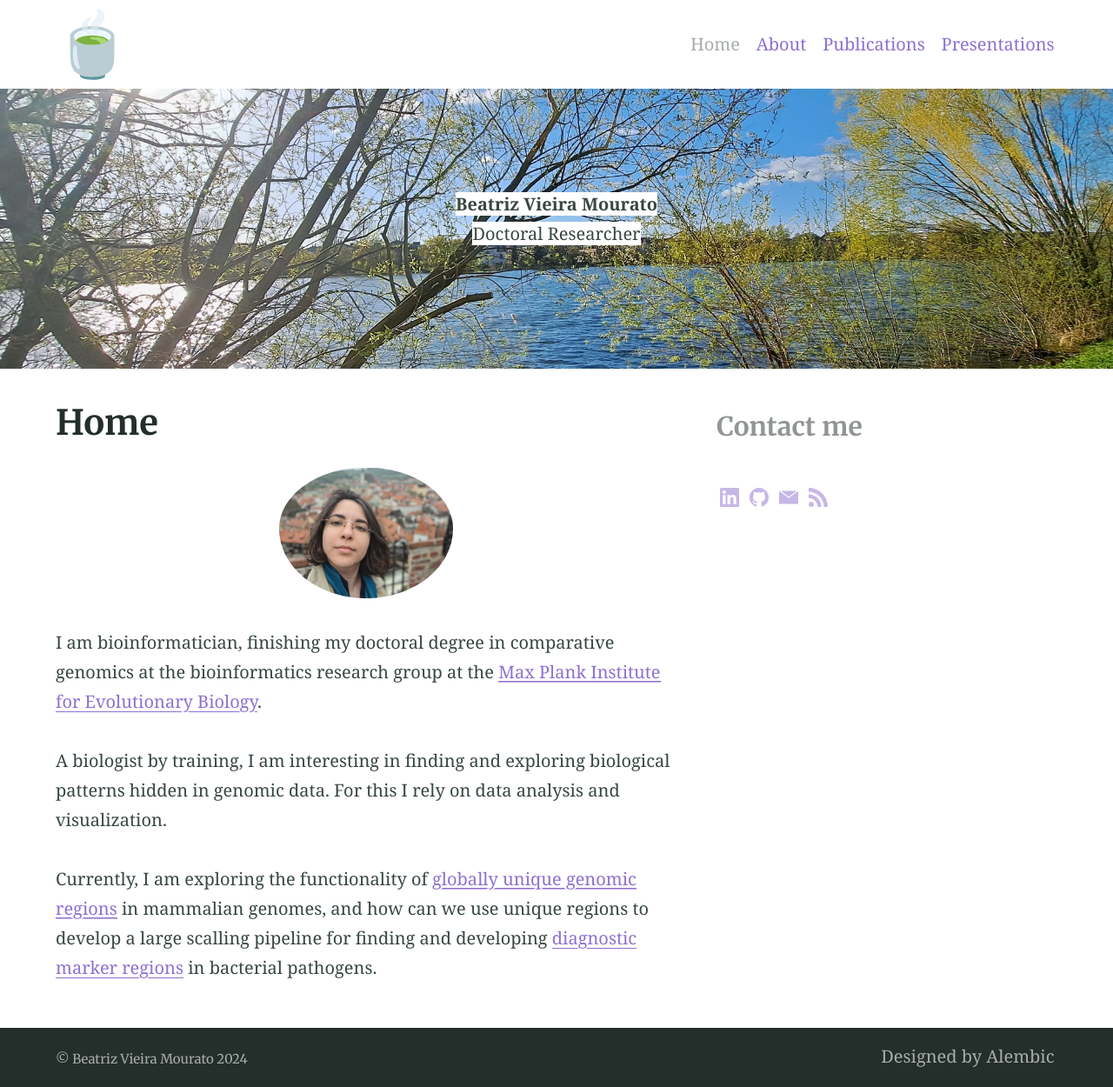
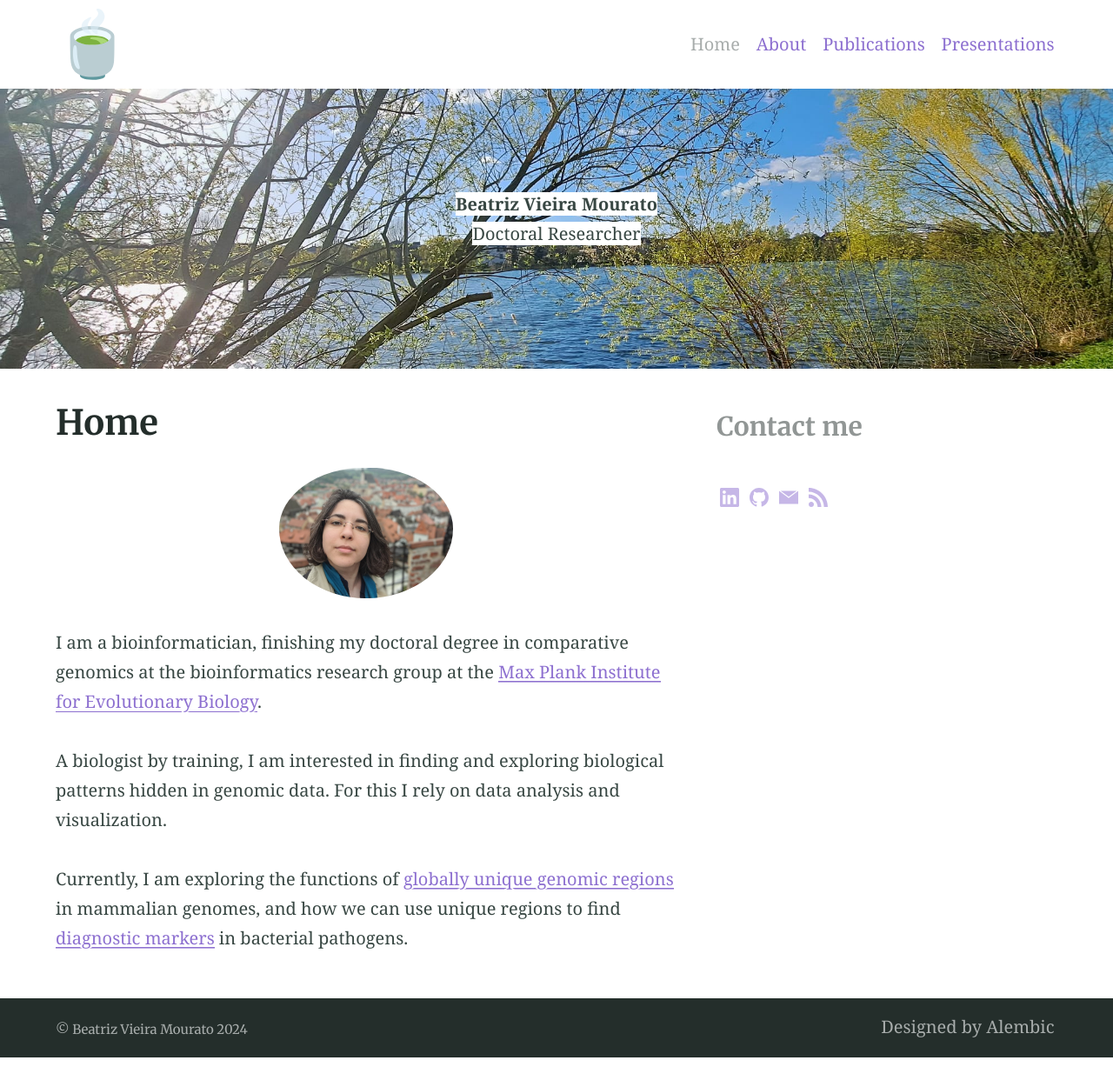
Before and after one commit to beatrizvm/beatrizvm.github.io, a Jekyll site: the page built from index.md, in a window 1280 px wide. Shown: the whole page at 87% size. Built offline with Jekyll 4.4.1, drawn with Linux system fonts in a browser that asks for light colours; after the commit the page ends 1216 px from its top, so only the background shows below that.

```diff
--- a/index.md
+++ b/index.md
@@ -7,18 +7,17 @@ aside: true
 ---
 <img class="avatar" src="/uploads/CK.jpeg" alt="Photo of me" style="width:200px">
 
-I am bioinformatician, finishing my doctoral degree in comparative
+I am a bioinformatician, finishing my doctoral degree in comparative
 genomics at the bioinformatics research group at the [Max Plank
 Institute for Evolutionary Biology](https://www.evolbio.mpg.de/).
 
-A biologist by training, I am interesting in finding and exploring
+A biologist by training, I am interested in finding and exploring
 biological patterns hidden in genomic data. For this I rely on data
 analysis and visualization.
 
-Currently, I am exploring the functionality of [globally unique
-genomic
+Currently, I am exploring the functions of [globally unique genomic
 regions](https://academic.oup.com/bioinformatics/article/35/11/1813/5161082)
-in mammalian genomes, and how can we use unique regions to develop a
-large scalling pipeline for finding and developing [diagnostic marker
-regions](https://academic.oup.com/bioinformatics/article/37/15/2081/6124302)
+in mammalian genomes, and how we can use unique regions to find
+[diagnostic
+markers](https://academic.oup.com/bioinformatics/article/37/15/2081/6124302)
 in bacterial pathogens.
```
Also changed, not shown: _pages/about.md (+5 -4 lines), _pages/publications.md (+5 -2 lines).
